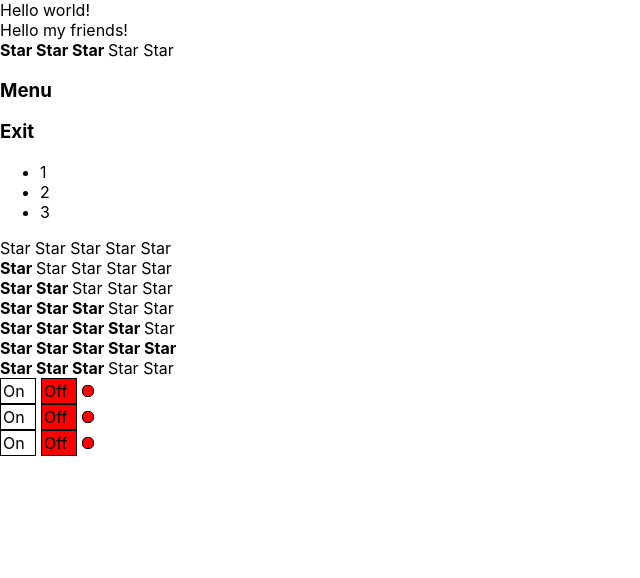
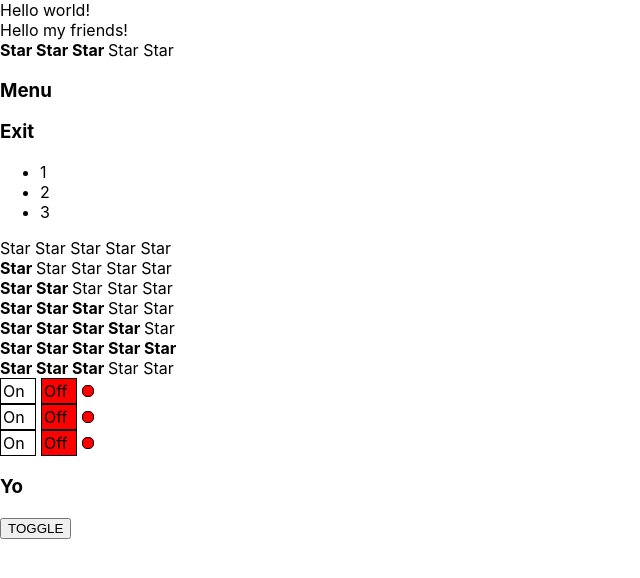
Before and after one commit to Anton-Martynenko/React-prosto, a React (Create React App) app: page / in a window 1280 px wide. Shown: the top 578 px of the page, without its empty margins (0-640 px from the left). Built offline with nearby package versions, Linux system fonts and the light colour scheme.

Commit message:
UncontrolledAccordion

```diff
--- a/src/App.tsx
+++ b/src/App.tsx
@@ -1,8 +1,9 @@
 import React from 'react';
 import './App.css';
-import Accordion from "./components/Accordion";
+import Accordion from "./components/Accordion/Accordion";
 import {Rating} from "./components/Rating/Rating";
 import OnOff from "./components/OnOff/OnOff";
+import UncontrolledAccordion from "./components/Accordion/UncontrolledAccordion";
 
 
 export type PageTitleType = {
@@ -28,6 +29,7 @@
             <OnOff />
             <OnOff />
             <OnOff />
+            <UncontrolledAccordion titleValue={"Yo"}/>
         </div>
     );
 }
--- /dev/null
+++ b/src/components/Accordion/UncontrolledAccordion.tsx
@@ -0,0 +1,43 @@
+import React from "react";
+
+type AccordionPropsType = {
+    titleValue: string
+    //collapsed: boolean
+}
+
+type AccordionTitlePropsType = {
+    title: string
+}
+
+function UncontrolledAccordion(props: AccordionPropsType) {
+    console.log("Accordion rendering");
+    const collapsed = true;
+    return (
+            <div>
+                <AccordionTitle title={props.titleValue}/>
+                <button>TOGGLE</button>
+                { !collapsed && <AccordionBody/> }
+            </div>
+        );
+
+}
+
+function AccordionTitle(props: AccordionTitlePropsType) {
+    console.log("AccordionTitle rendering");
+    return (
+        <h3>{props.title}</h3>
+    );
+}
+
+function AccordionBody() {
+    console.log("AccordionBody rendering");
+    return (
+        <ul>
+            <li>1</li>
+            <li>2</li>
+            <li>3</li>
+        </ul>
+    );
+}
+
+export default UncontrolledAccordion;
--- a/src/components/Rating/Rating.tsx
+++ b/src/components/Rating/Rating.tsx
@@ -23,7 +23,7 @@
 
 function Star(props: StarType) {
     console.log("Star rendering");
-    if (props.selected === true) {
+    if (props.selected) {
         return <span><b>Star </b></span>;
     } else {
         return <span>Star </span>;
```
Also changed, not shown: src/components/Accordion/Accordion.tsx (renamed from src/components/Accordion.tsx).
